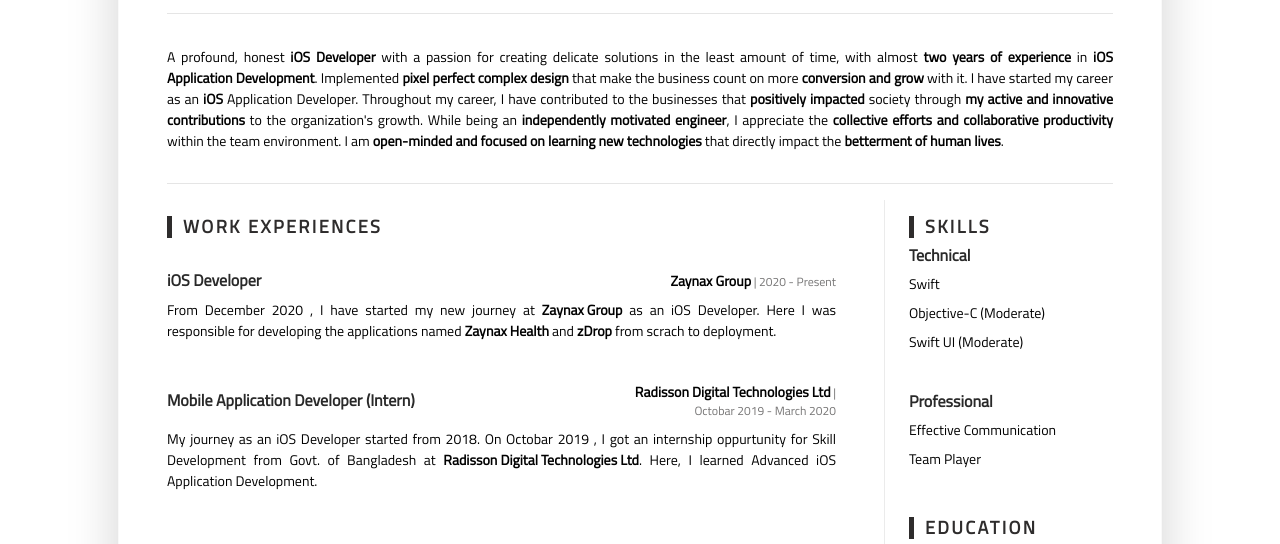
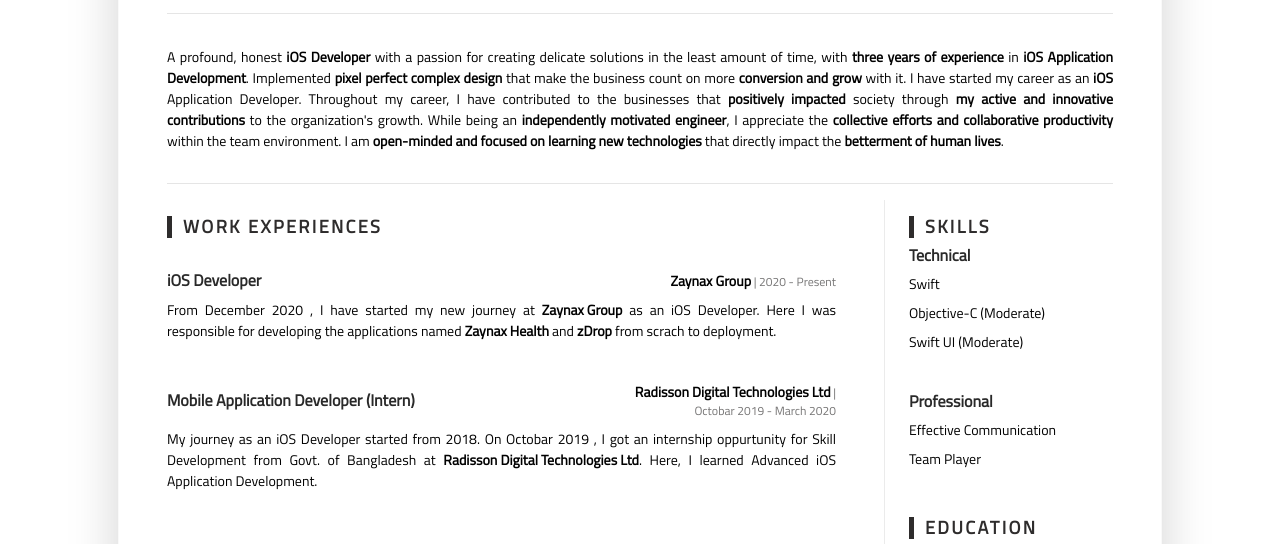
Before and after one commit to DevSohanur/devsohanur.github.io, a plain HTML site: page index.html in a window 1280 px wide. Shown: the part 196-740 px from the top of the page. Drawn offline with Linux system fonts and the light colour scheme.

Commit message:
Experience Updated

```diff
--- a/index.html
+++ b/index.html
@@ -90,7 +90,7 @@
 		<div class="media-body text-left">
 		<p class="mb-0" style="text-align: justify;">
 		A profound, honest <b>iOS Developer</b> with a passion for creating delicate
-		solutions in the least amount of time, with almost <b>two years of experience</b> in
+		solutions in the least amount of time, with <b>three years of experience</b> in
 		<b>
 		iOS Application Development</b>. Implemented <b>pixel perfect complex design</b> that make the
 		business
```
